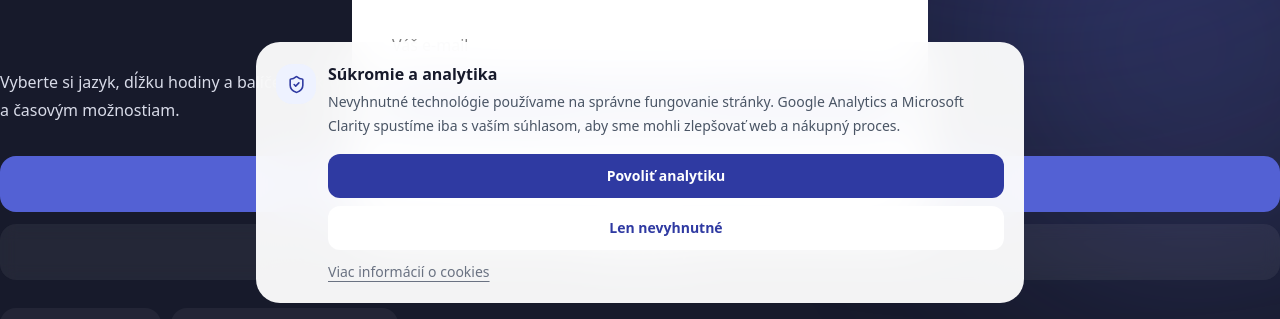
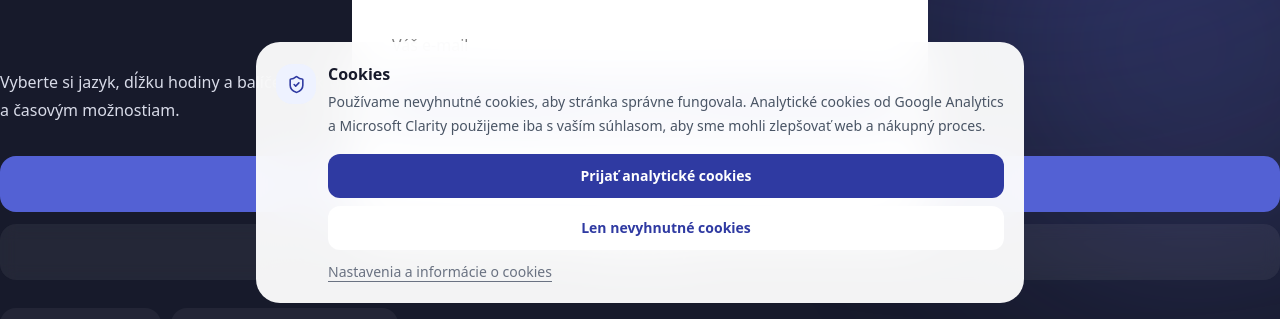
Before and after one commit to 505hits/mundus, a Next.js app: page / in a window 1280 px wide. Shown: the part 481-800 px from the top of the page. Built offline with nearby package versions, Linux system fonts and the light colour scheme; no server answers.

Commit message:
Use standard cookie-consent wording

```diff
--- a/src/components/AnalyticsConsentBanner.tsx
+++ b/src/components/AnalyticsConsentBanner.tsx
@@ -16,24 +16,24 @@ export default function AnalyticsConsentBanner(){
     <div className="flex items-start gap-3">
       <span className="mt-0.5 flex h-10 w-10 shrink-0 items-center justify-center rounded-2xl bg-[#EEF2FF] text-[#2F3AA2]"><ShieldCheck size={19}/></span>
       <div className="min-w-0 flex-1">
-        <p className="font-semibold text-[#171A2B]">{sk?"Súkromie a analytika":"Privacy & analytics"}</p>
+        <p className="font-semibold text-[#171A2B]">{sk?"Cookies":"Cookies"}</p>
         <p className="mt-1 text-sm leading-6 text-gray-600">
           {sk
-            ?"Nevyhnutné technológie používame na správne fungovanie stránky. Google Analytics a Microsoft Clarity spustíme iba s vaším súhlasom, aby sme mohli zlepšovať web a nákupný proces."
-            :"We use essential technologies to keep the site working properly. Google Analytics and Microsoft Clarity are enabled only with your consent so we can improve the website and purchase journey."}
+            ?"Používame nevyhnutné cookies, aby stránka správne fungovala. Analytické cookies od Google Analytics a Microsoft Clarity použijeme iba s vaším súhlasom, aby sme mohli zlepšovať web a nákupný proces."
+            :"We use essential cookies to keep the site working properly. Analytics cookies from Google Analytics and Microsoft Clarity are used only with your consent so we can improve the website and purchase journey."}
         </p>
 
         <div className="mt-4 flex flex-col gap-2 sm:flex-row sm:flex-wrap">
           <button onClick={()=>choose("granted")} className="rounded-xl bg-[#2F3AA2] px-4 py-3 text-sm font-semibold text-white transition hover:bg-[#252E82]">
-            {sk?"Povoliť analytiku":"Allow analytics"}
+            {sk?"Prijať analytické cookies":"Accept analytics"}
           </button>
           <button onClick={()=>choose("denied")} className="rounded-xl border border-[#DDE2FB] bg-white px-4 py-3 text-sm font-semibold text-[#2F3AA2] transition hover:bg-[#F5F6FF]">
-            {sk?"Len nevyhnutné":"Essential only"}
+            {sk?"Len nevyhnutné cookies":"Essential only"}
           </button>
         </div>
 
         <Link href={`${prefix}/cookies`} className="mt-3 inline-flex text-sm font-medium text-gray-500 underline underline-offset-4 transition hover:text-[#2F3AA2]">
-          {sk?"Viac informácií o cookies":"Learn more about cookies"}
+          {sk?"Nastavenia a informácie o cookies":"Cookie settings & information"}
         </Link>
       </div>
     </div>
```
